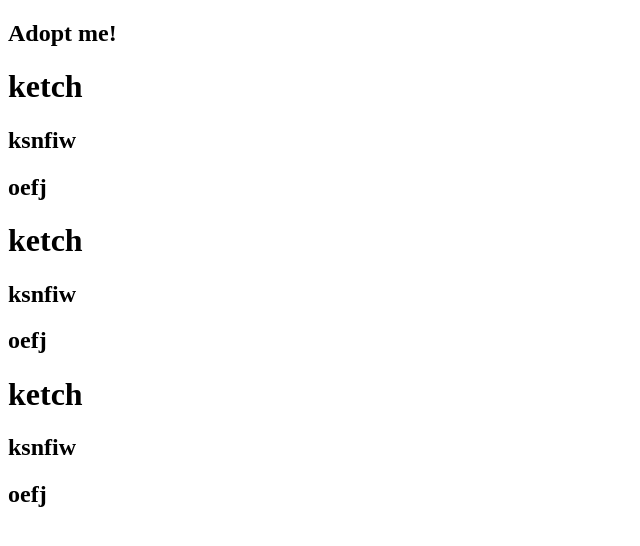
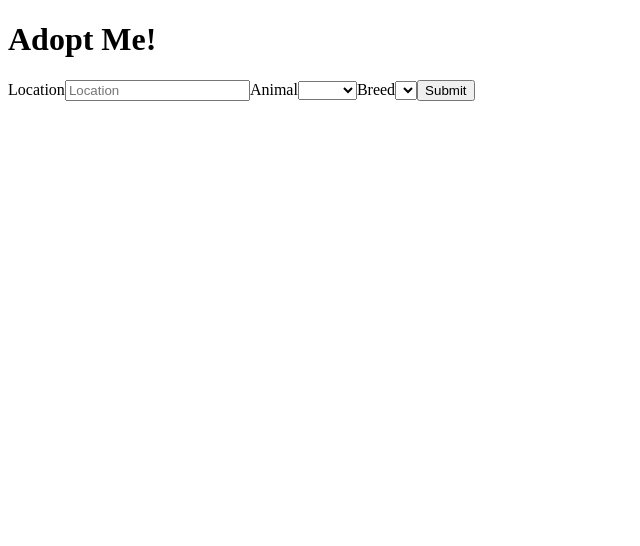
Before and after one commit to michelbeyrouty/pet-adoption, a React (Vite) app: page / in a window 1280 px wide. Shown: the top 546 px of the page, without its empty margins (0-640 px from the left). Built offline with nearby package versions, Linux system fonts and the light colour scheme.

Commit message:
Add searchParam

```diff
--- a/src/App.jsx
+++ b/src/App.jsx
@@ -1,29 +1,15 @@
-import React from "react";
 import { createRoot } from "react-dom/client";
-
-const Pet = (props) => {
-  return React.createElement("div", {}, [
-    React.createElement("h1", {}, props.name),
-    React.createElement("h2", {}, props.animal),
-    React.createElement("h2", {}, props.breed),
-  ]);
-};
-
-const Dog = {
-  name: "ketch",
-  animal: "ksnfiw",
-  breed: "oefj",
-};
+import SearchParams from "./SearchParams";
 
 const App = () => {
-  return React.createElement("div", {}, [
-    React.createElement("h2", {}, "Adopt me!"),
-    React.createElement(Pet,Dog),
-    React.createElement(Pet,Dog),
-    React.createElement(Pet,Dog),
-  ]);
+  return (
+    <div>
+      <h1>Adopt Me!</h1>
+      <SearchParams />
+    </div>
+  );
 };
 
 const container = document.getElementById("root");
 const root = createRoot(container);
-root.render(React.createElement(App));
+root.render(<App />);
--- /dev/null
+++ b/src/SearchParams.jsx
@@ -0,0 +1,57 @@
+import { useState } from "react";
+import { ANIMALS } from "./constants";
+
+const SearchParams = () => {
+  const [location, setLocation] = useState("");
+  const [animal, setAnimal] = useState("");
+  const [breed, setBreed] = useState("");
+
+  const breeds = [];
+
+  return (
+    <div className="search-params">
+      <form>
+        <label htmlFor="location">
+          Location
+          <input
+            onChange={(e) => setLocation(e.target.value)}
+            id="location"
+            value={location}
+            placeholder="Location"
+          />
+        </label>
+        <label htmlFor="animal">
+          Animal
+          <select
+            onChange={(e) => setAnimal(e.target.value)}
+            id="animal"
+            value={animal}
+            placeholder="animal"
+          >
+            <option />
+            {ANIMALS.map((animal) => (
+              <option key={animal}>{animal}</option>
+            ))}
+          </select>
+        </label>
+        <label htmlFor="breed">
+          Breed
+          <select
+            onChange={(e) => setBreed(e.target.value)}
+            id="breed"
+            value={breed}
+            placeholder="breed"
+          >
+            <option />
+            {breeds.map((breed) => (
+              <option key={breed}>{breed}</option>
+            ))}
+          </select>
+        </label>
+        <button>Submit</button>
+      </form>
+    </div>
+  );
+};
+
+export default SearchParams;
--- /dev/null
+++ b/src/constants.js
@@ -0,0 +1 @@
+export const ANIMALS = ["bird", "cat", "dog", "rabbit", "reptile"];
```
Also changed, not shown: package.json (+11 -7 lines), src/Pet.jsx (added, +11 -0 lines), .eslintrc.json, 1 other file (tests, documents, lock files or other folders).
